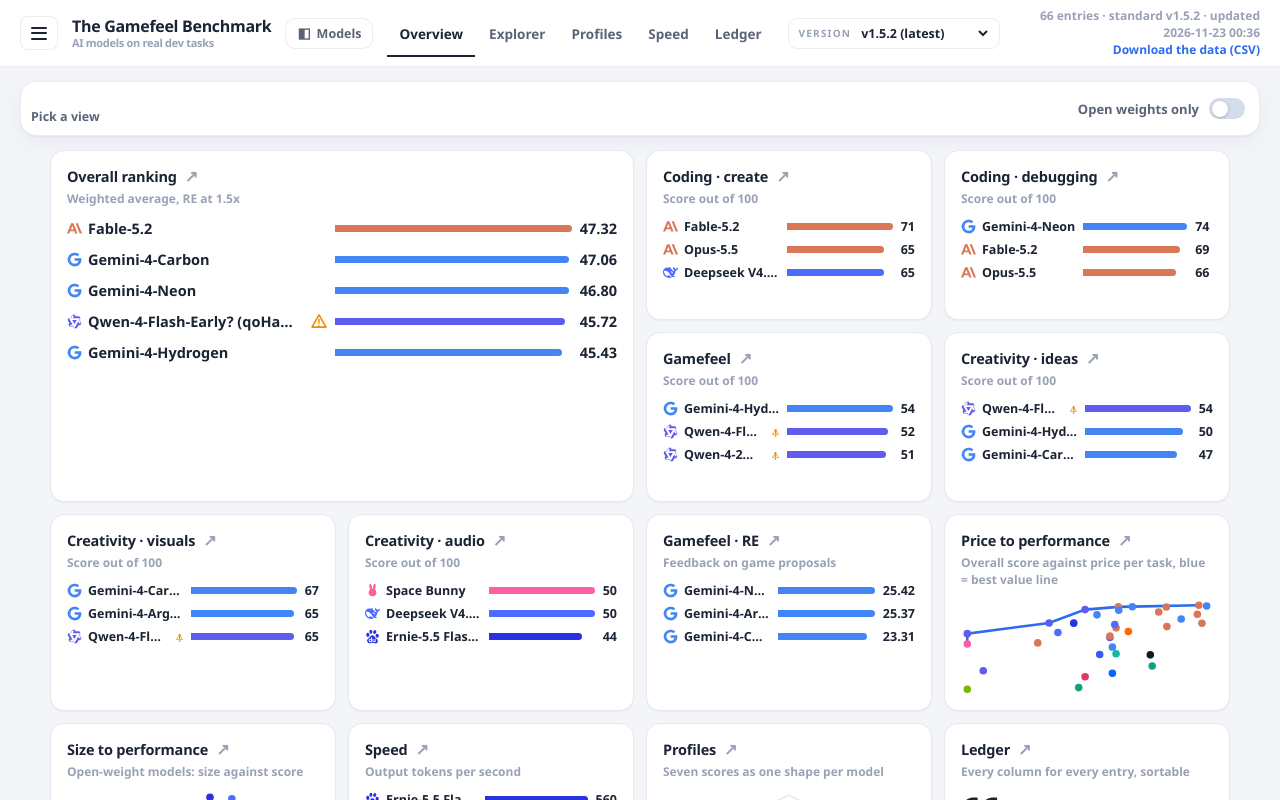
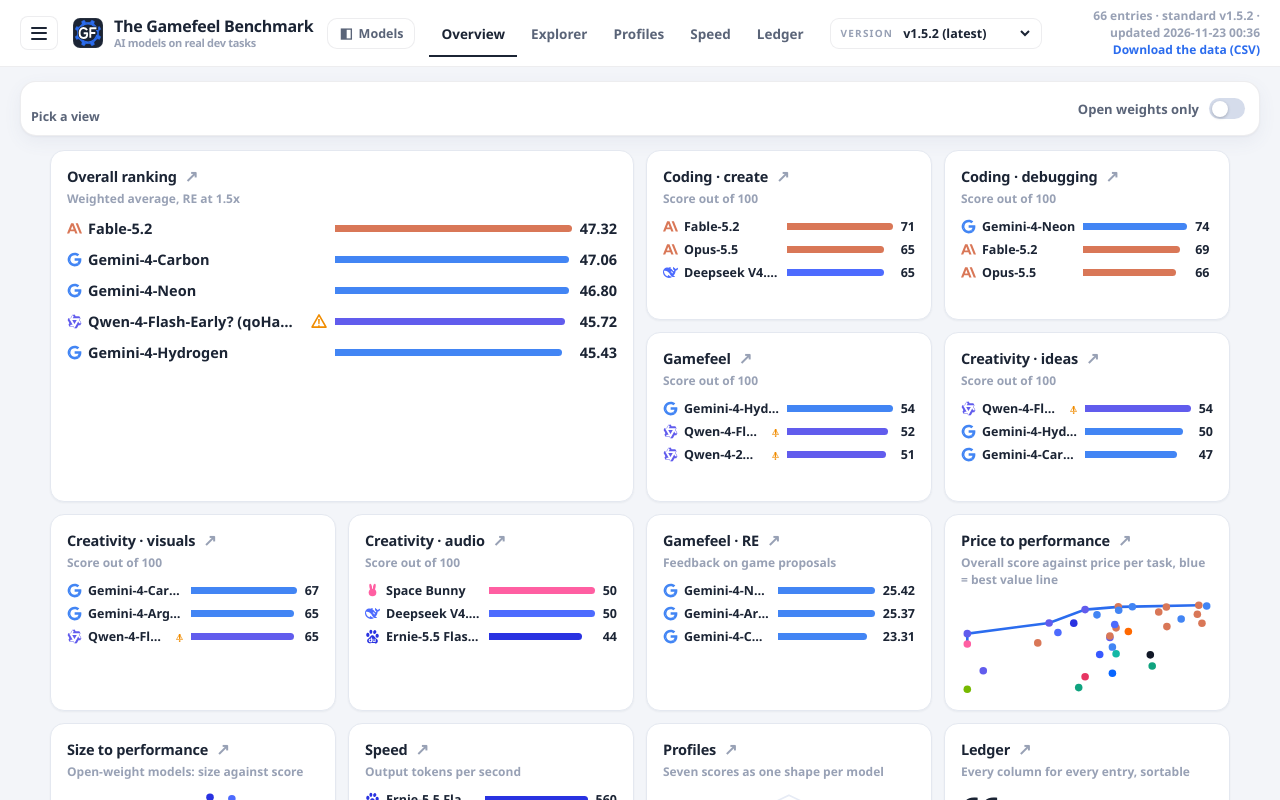
Before and after one commit to kodasdream/gamefeel-benchmark, a plain HTML site: page index.html in a window 1280 px wide. Drawn offline with Linux system fonts and the light colour scheme.

Commit message:
Add (2026-11-23 15:35)

```diff
--- a/index.html
+++ b/index.html
@@ -5,13 +5,16 @@
 <meta name="viewport" content="width=device-width, initial-scale=1" />
 <title>The Gamefeel Benchmark</title>
 <meta name="description" content="A creativity benchmark for AI models on game development: each model adds content and balance changes to 12 unpublished games, and is scored on coding, gamefeel, creativity and reverse-evaluation." />
+<link rel="icon" type="image/svg+xml" href="favicon.svg" />
+<link rel="icon" type="image/png" sizes="256x256" href="favicon.png" />
+<link rel="apple-touch-icon" sizes="180x180" href="apple-touch-icon.png" />
 <link rel="stylesheet" href="style.css" />
 </head>
 <body>
 <div id="app">
   <header class="top">
     <button id="menuBtn" type="button" aria-expanded="false" aria-controls="menu" title="All sections"><span class="burger"><i></i><i></i><i></i></span></button>
-    <div class="brand">The Gamefeel Benchmark<small>AI models on real dev tasks</small></div>
+    <div class="brand"><img class="brand-ico" src="favicon.svg" alt="" width="32" height="32" /><div>The Gamefeel Benchmark<small>AI models on real dev tasks</small></div></div>
     <button id="sideToggle" type="button" aria-pressed="true" title="Show or hide the model list"><span class="glyph">◧</span>Models</button>
     <nav class="tabs" id="tabs"></nav>
     <label class="ver-wrap" title="Switch benchmark version (v1.2 to latest)">
--- a/style.css
+++ b/style.css
@@ -29,7 +29,8 @@ header.top {
   grid-column: 1 / -1; display: flex; align-items: center; gap: 16px; padding: 9px 20px;
   border-bottom: 1px solid var(--line); background: rgba(255,255,255,.72); backdrop-filter: blur(10px);
 }
-.brand { font-weight: 800; font-size: 18px; letter-spacing: -.3px; white-space: nowrap; line-height: 1.15; }
+.brand { display: inline-flex; align-items: center; gap: 10px; font-weight: 800; font-size: 18px; letter-spacing: -.3px; white-space: nowrap; line-height: 1.15; }
+.brand-ico { width: 32px; height: 32px; display: block; flex-shrink: 0; }
 .brand small { display: block; font-size: 11px; font-weight: 600; color: var(--ink-faint); margin-top: 1px; }
 #sideToggle {
   border: 1px solid var(--line); background: #fff; border-radius: 10px; padding: 6px 11px; cursor: pointer;
```
Also changed, not shown: apple-touch-icon.png (added), favicon.png (added), favicon.svg (added).
